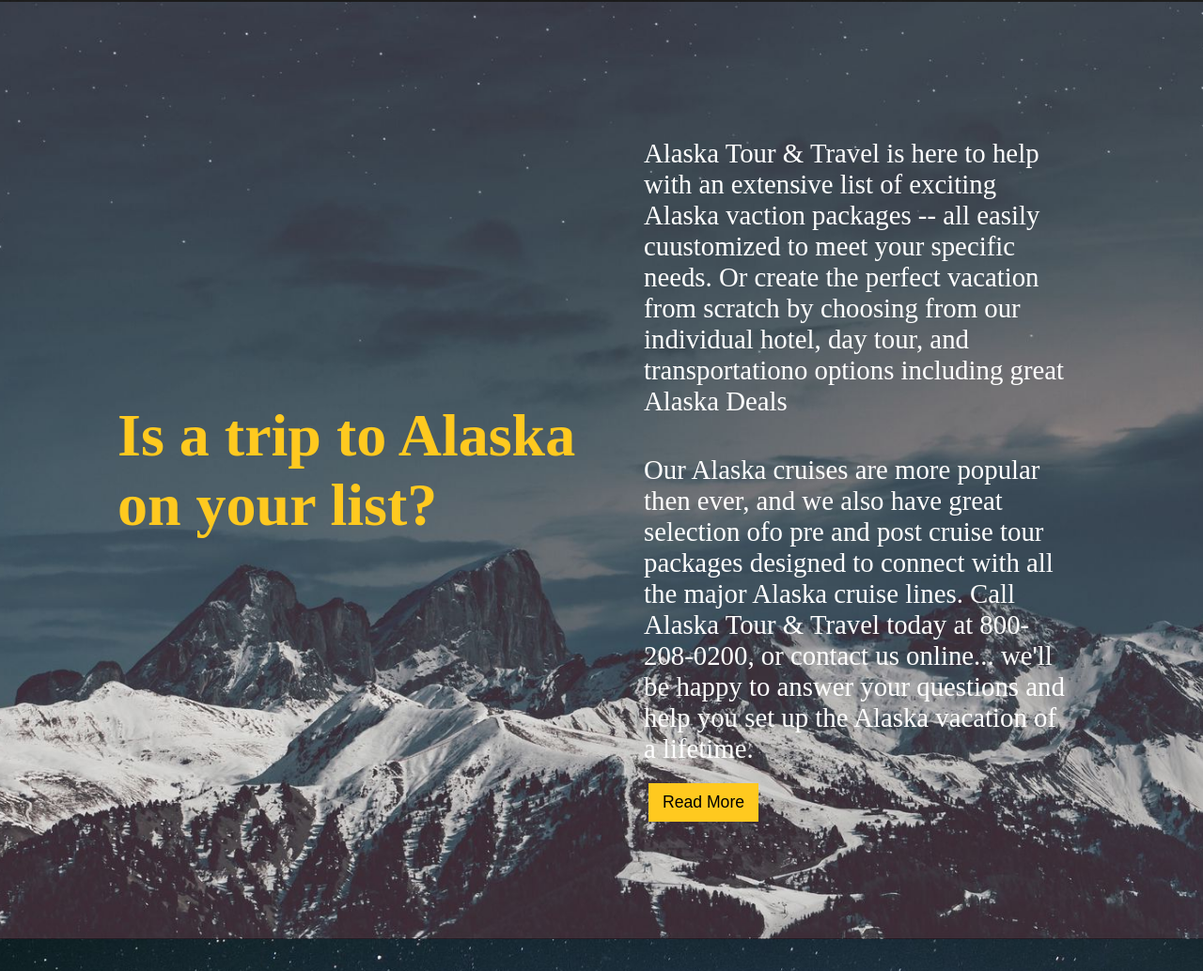
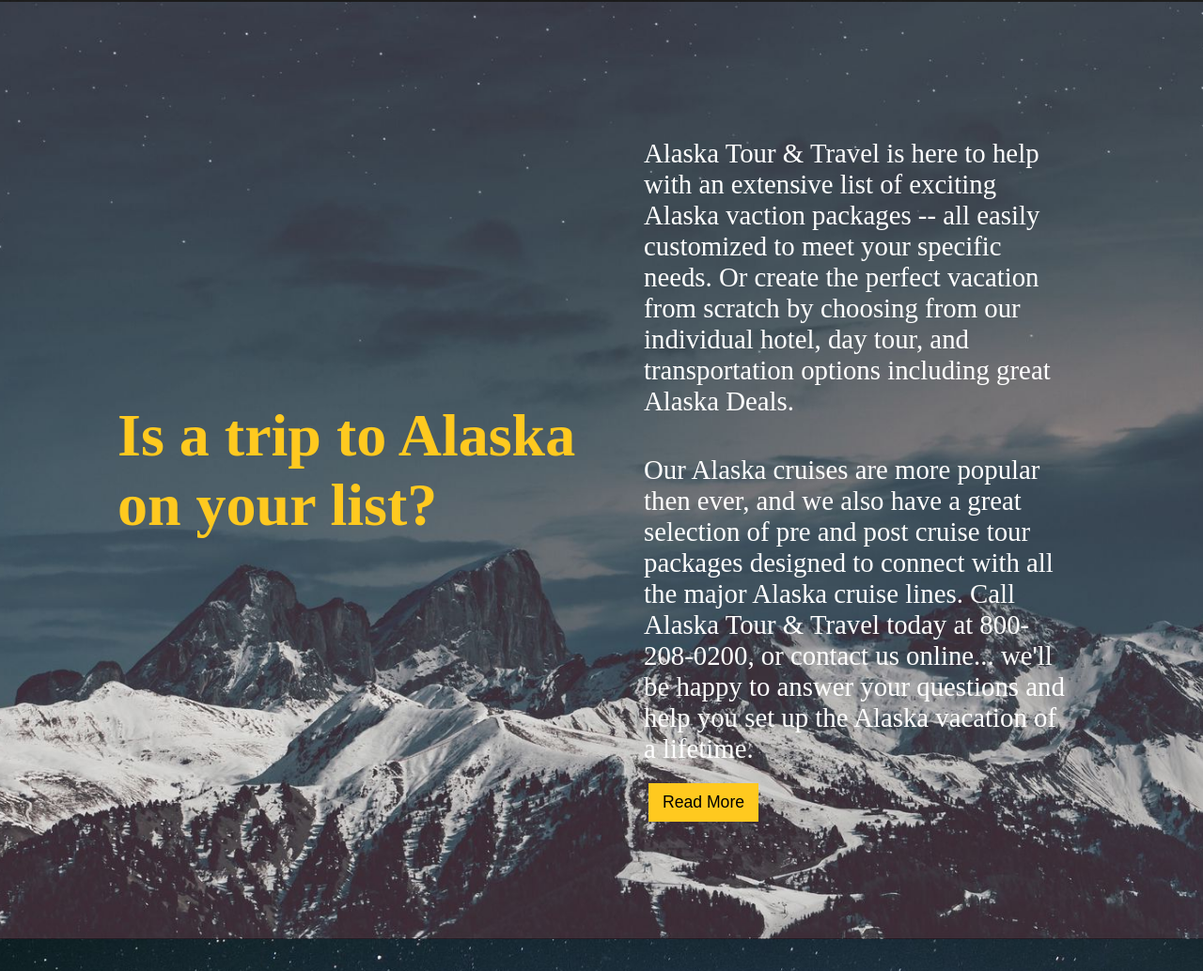
Before and after one commit to kylercantu/KylerCantu_hw3TH_csi3150_fs2023, a plain HTML site: page index.html in a window 1280 px wide. Shown: the part 798-1832 px from the top of the page at 94% size. Drawn offline with Linux system fonts and the light colour scheme.

Commit message:
fixed typo errors

```diff
--- a/index.html
+++ b/index.html
@@ -42,14 +42,14 @@
         <div class="text">
           <p>
             Alaska Tour & Travel is here to help with an extensive list of
-            exciting Alaska vaction packages -- all easily cuustomized to meet
+            exciting Alaska vaction packages -- all easily customized to meet
             your specific needs. Or create the perfect vacation from scratch by
-            choosing from our individual hotel, day tour, and transportationo
-            options including great Alaska Deals
+            choosing from our individual hotel, day tour, and transportation
+            options including great Alaska Deals.
           </p>
           <p>
-            Our Alaska cruises are more popular then ever, and we also have
-            great selection ofo pre and post cruise tour packages designed to
+            Our Alaska cruises are more popular then ever, and we also have a
+            great selection of pre and post cruise tour packages designed to
             connect with all the major Alaska cruise lines. Call Alaska Tour &
             Travel today at 800-208-0200, or contact us online... we'll be happy
             to answer your questions and help you set up the Alaska vacation of
```
